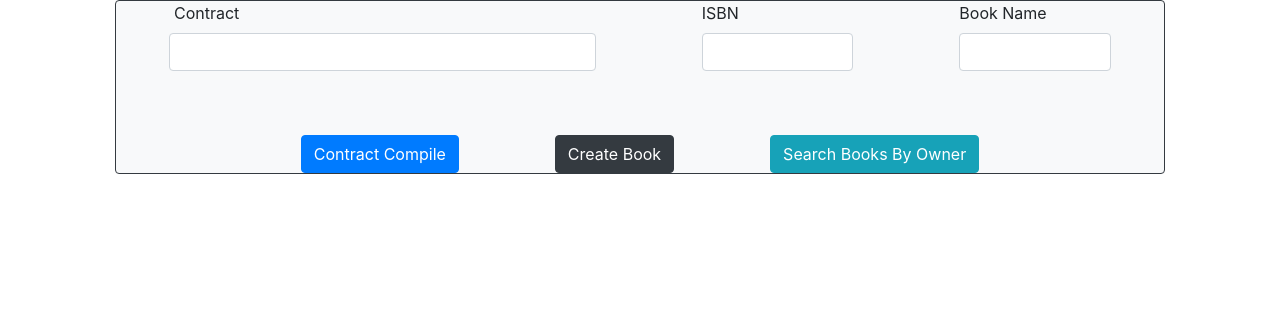
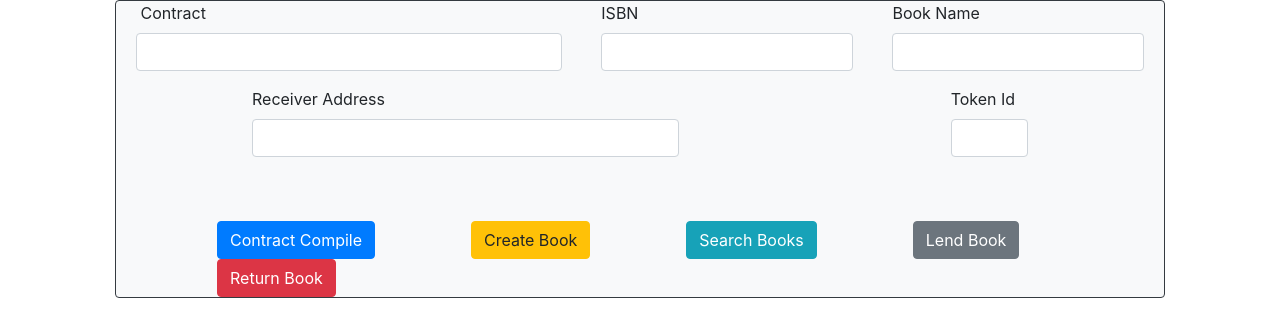
Before and after one commit to ibon-developments/giveliback, an Angular app: page /books in a window 1280 px wide. Shown: the top 336 px of the page. Built offline with nearby package versions, Linux system fonts and the light colour scheme.

Commit message:
add new elements to the form with toast messages

```diff
--- a/src/app/books/books.component.html
+++ b/src/app/books/books.component.html
@@ -6,11 +6,11 @@
     justify-content-around
     flex-row
     border border-dark align-items-center bg-light rounded">
-      <div class="col mx-5 pb-3 col-md-5 form-row">
+      <div class="col mx-1 pb-3 col-md-5 form-row">
         <label for="id" class="input-label col-3">Contract</label>
         <input type="text" class="form-control" id="contract" formControlName="contract">
       </div>
-      <div class="col mx-5 pb-3 form-row">
+      <div class="col mx-1 pb-3 col-md-3 form-row">
         <label for="isbn">ISBN</label>
         <input type="text" class="form-control" id="isbn" formControlName="isbn">
         <div *ngIf="hasErrors('isbn')" class="form-error">
@@ -19,7 +19,7 @@
           </p>
         </div>
       </div>
-      <div class="col mx-5 pb-3 form-row">
+      <div class="col mx-1 pb-3 col-md-3 form-row">
         <label for="bookName">Book Name</label>
         <input type="text" class="form-control" id="bookName" formControlName="bookName">
         <div *ngIf="hasErrors('bookName')" class="form-error">
@@ -28,10 +28,20 @@
           </p>
         </div>
       </div>
-      <div class="col-auto mx-5 pt-5">
-      <button class="btn btn-primary col-auto mx-5" (click)="compileContract()">Contract Compile</button>
-      <button class="btn btn-dark col-auto mx-5" (click)="createBook()">Create Book</button>
-      <button class="btn btn-info col-auto mx-5" (click)="getBooksByOwner()">Search Books By Owner</button>
+      <div class="col mx-3 pb-3 col-md-5 form-row">
+        <label for="receiverAddress">Receiver Address</label>
+        <input type="text" class="form-control" id="receiverAddress" formControlName="receiverAddress">
+      </div>
+      <div class="col mx-3 pb-3 col-md-1 form-row">
+        <label for="tokenId">Token Id</label>
+        <input type="text" class="form-control" id="tokenId" formControlName="tokenId">
+      </div>
+        <div class="col-auto mx-5 pt-5">
+        <button class="btn btn-primary col-auto mx-5" (click)="compileContract()">Contract Compile</button>
+        <button class="btn btn-warning col-auto mx-5" (click)="createBook()">Create Book</button>
+        <button class="btn btn-info col-auto mx-5" (click)="getBooksByOwner()">Search Books</button>
+        <button class="btn btn-secondary col-auto mx-5" (click)="lendBook()">Lend Book</button>
+        <button class="btn btn-danger col-auto mx-5" (click)="returnBook()">Return Book</button>
       </div>
     </form>
   </section>
--- a/src/app/books/books.component.ts
+++ b/src/app/books/books.component.ts
@@ -24,15 +24,20 @@ export class BooksComponent implements OnInit {
 
   buildForm() {
     this.booksForm = this.fb.group({
-      contract: ['', ],
+      contract: [''],
       isbn: ['', [Validators.required, Validators.minLength(5)]],
       bookName: ['', [Validators.required]],
+      receiverAddress: [''],
+      tokenId: [''],
     });
   }
   compileContract() {
     this.contractsService.compileContract().subscribe((data) => {
       if (data) {
         this.booksForm.get('contract').setValue(data[0].contract_address);
+        this.toastService.success('Successfully deployed contract');
+      } else {
+        this.toastService.error('Error deployed contract');
       }
     });
   }
@@ -42,7 +47,7 @@ export class BooksComponent implements OnInit {
   createBook() {
     this.booksService.createBook(this.booksForm.get('isbn').value, this.booksForm.get('bookName').value).subscribe((data) => {
       if (data) {
-        this.toastService.success('Successful operation with creator: ' + data[0].creator +  ' and book name: ' + data[0].book_name);
+        this.toastService.success('Successful operation with creator ' + data[0].creator +  ' and book name ' + data[0].book_name);
       } else {
         this.toastService.error('Error in the creation of book');
       }
@@ -51,23 +56,31 @@ export class BooksComponent implements OnInit {
   getBooksByOwner() {
     this.booksService.getBooksByOwner().subscribe((data) => {
       if (data) {
-        this.toastService.success('Successful operation with owner: ' + data[0].owner +  ' and ' + data[0].token_ids.length + ' tokensId' );
+        this.toastService.success('Successful operation with owner ' + data[0].owner +  ' and ' + data[0].token_ids.length + ' tokensId' );
       } else {
         this.toastService.error('Error in the search of book');
       }
     });
   }
   lendBook() {
-    this.booksService.lendBook('', 12345);
+    this.booksService.lendBook(this.booksForm.get('receiverAddress').value, this.booksForm.get('tokenId').value).subscribe((data) => {
+      if (data) {
+        this.toastService.success('Successful lend book');
+      } else {
+        this.toastService.error('Error in the lend of book');
+      }
+    });
   }
   returnBook() {
-    this.booksService.returnBook(12345);
+    this.booksService.returnBook(this.booksForm.get('tokenId').value).subscribe((data) => {
+      if (data) {
+        this.toastService.success('Successful return book with issuer ' + data[0].issuer +  ' and token id ' + data[0].token_id);
+      } else {
+        this.toastService.error('Error in the return of book');
+      }
+    });
   }
-  getBooks() {
-    this.booksService.getBooks();
-  }
-  onSubmit() {
-  }
+
   hasErrors(field: string) {
     return (!this.booksForm.get(field).valid && this.booksForm.get(field).touched) ||
       (this.booksForm.get(field).untouched && this.formSubmitAttempt);
--- a/src/styles.css
+++ b/src/styles.css
@@ -1,2 +1,3 @@
 @import "~bootstrap/dist/css/bootstrap.css";
 @import '~ngx-toastr/toastr.css';
+@import "styles/main.css";
--- /dev/null
+++ b/src/styles/main.css
@@ -0,0 +1,25 @@
+.logo-left {
+  float: left;
+  height: 135px;
+  margin: 0px 1px;
+}
+
+.logo-right {
+  float: right;
+  height: 34px;
+  margin: 20px 7px;
+  color: lightseagreen;
+}
+
+.topbar {
+  position: fixed;
+  width: 100%;
+  height: 72px;
+  top: 0;
+  left: 0;
+  background: #fff;
+  -webkit-box-shadow: 0px 2px 20px 0px rgba(0,0,0,0.5);
+  -moz-box-shadow: 0px 2px 20px 0px rgba(0,0,0,0.5);
+  box-shadow: 0px 2px 20px 0px rgba(0,0,0,0.5);
+  z-index: 100;
+}
```
